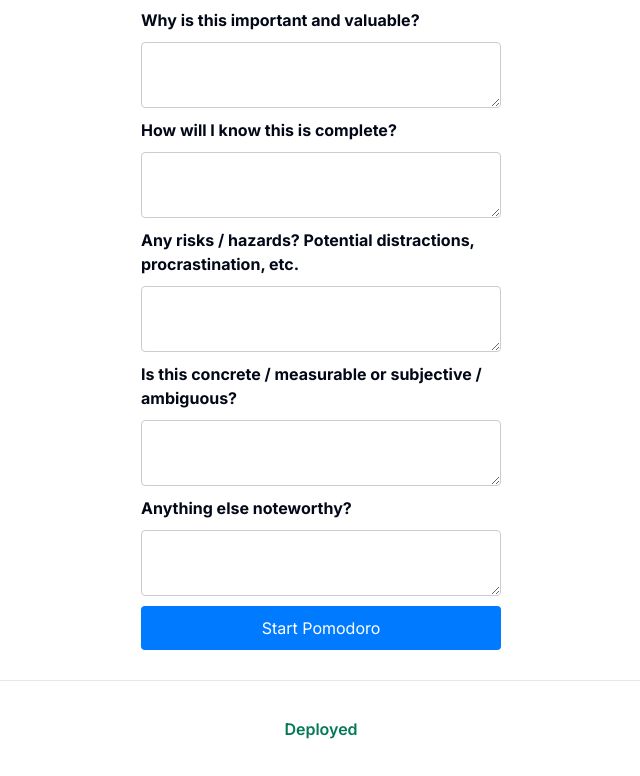
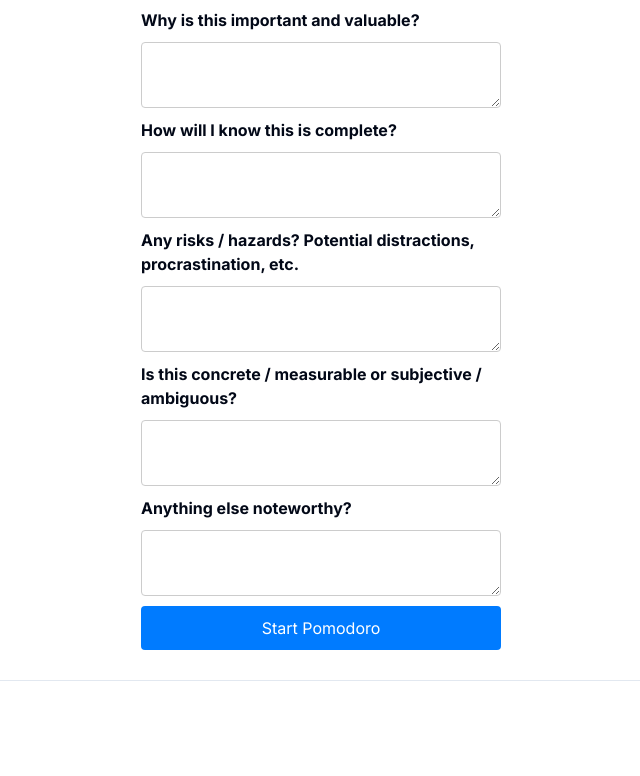
Before and after one commit to Canm0re/pomodoroartifact, a Next.js app: page / in a window 1280 px wide. Shown: the part 506-1282 px from the top of the page, without its empty margins (319-959 px from the left). Built offline with nearby package versions, Linux system fonts and the light colour scheme.

Commit message:
Update layout.tsx

```diff
--- a/src/app/layout.tsx
+++ b/src/app/layout.tsx
@@ -20,11 +20,11 @@ export default function RootLayout({
       <footer className='flex items-center justify-center w-full h-24 border-t text-emerald-700 font-semibold'>
         <a
           className='flex items-center justify-center'
-          href='https://artifactbin.com?utm_source=template-repo&utm_campaign=oss'
+          href=''
           target='_blank'
           rel='noopener noreferrer'
         >
-          Deployed
+
         </a>
       </footer>
     </html>
```
